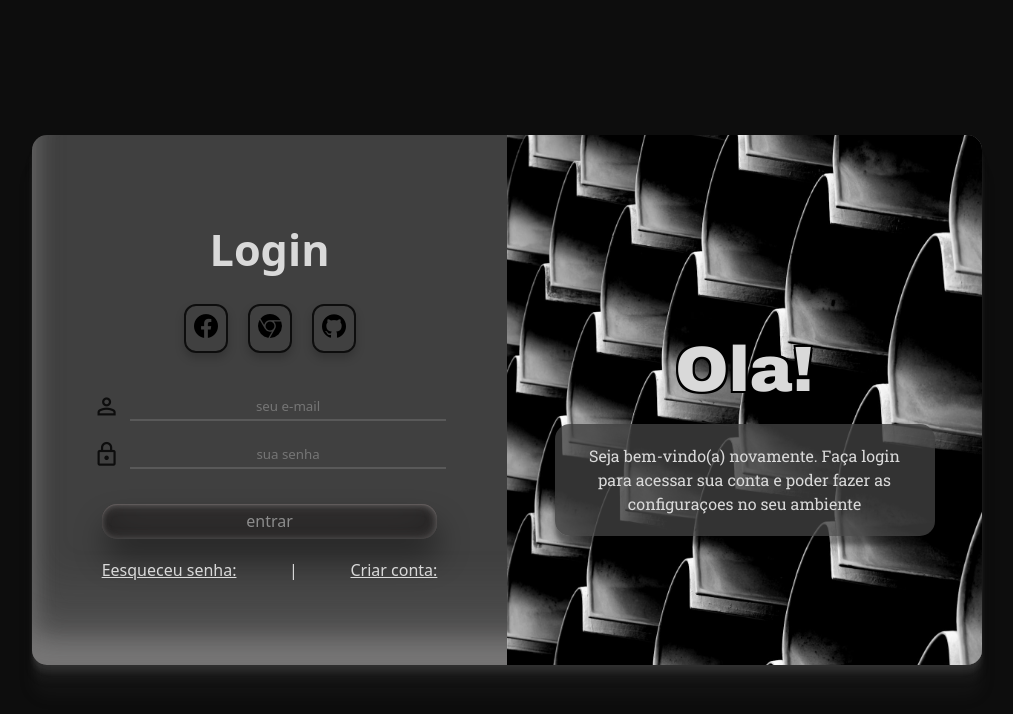
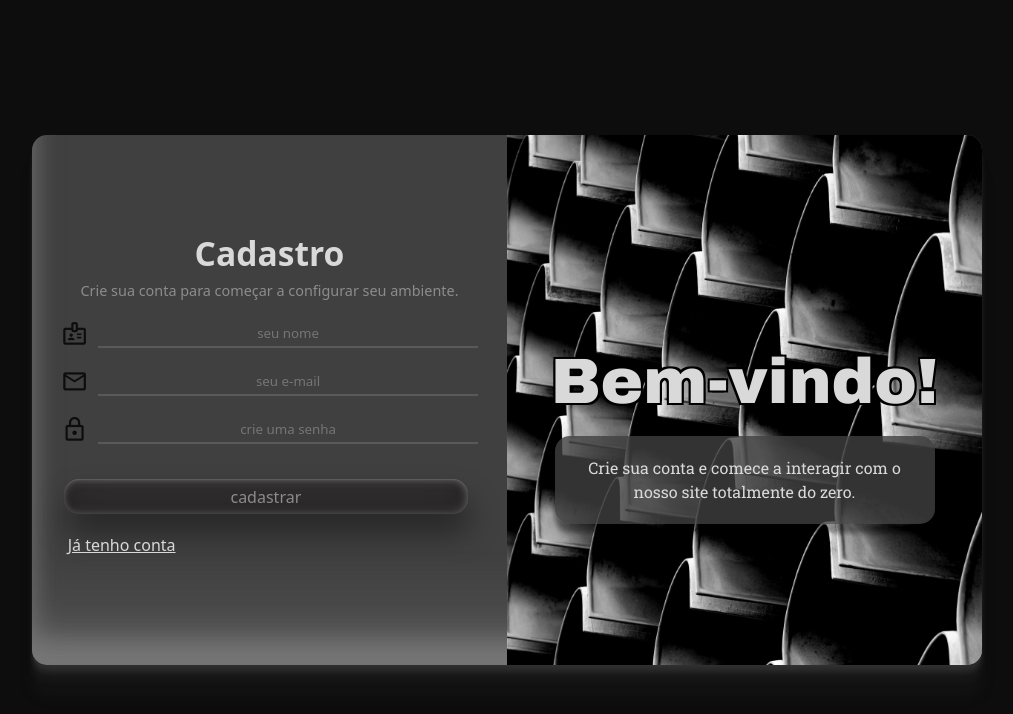
Before and after one commit to victor-silvadev/projeto-login, a plain HTML site: page index.html in a window 1280 px wide. Both pictures are taken after a click on the link "Criar conta:". Shown: the whole page, without its empty margins (133-1146 px from the left). Drawn offline with nearby package versions, Linux system fonts and the light colour scheme; a web font is replaced by a local one.

Commit message:
colocando um pouco de java script

```diff
--- a/index.html
+++ b/index.html
@@ -20,37 +20,63 @@
             </div>
 
             <div class="formulario">
+                <div class="bloco-login">
                     <h1>Login</h1>
-
                     <div class="redes-sociais">
                         <a href=""><img src="./imagens/facebook.png" alt="logo-facebook"></a>
                         <a href=""><img src="./imagens/google.png" alt="logo-google"></a>
                         <a href=""><img src="./imagens/github.png" alt="logo-github"></a>
                     </div>
-
                     <form action="login.php" method="post">
                         <div class="usuario">
                             <i class="material-symbols-outlined">Person</i>
                                 <input type="email" name="email" id="email" placeholder="seu e-mail" required  minlength="10">
                             <label for="email"></label>
                         </div>
-
                         <div class="usuario">
                             <i class="material-symbols-outlined">Lock</i>
                                 <input type="password" name="senha" id="senha" placeholder="sua senha" required minlength="8">
                             <label for="senha"></label>
                         </div>
+                        <input type="submit" value="entrar" class="btn"> <br>
+                        <div class="link">
+                            <a href="#" class="link1">Eesqueceu senha:</a>  <span> | </span>
+                            <a href="javascript:void(0)" class="link1" onclick="alternar()">Criar conta:</a>
+                        </div>
+                    </form>
+                </div>
 
-                    <input type="submit" value="entrar" class="btn"> <br>
+                <div id="bloco-cadastro" class="escondido">
+                        <h1>Cadastro</h1>
+                        <p>Crie sua conta para começar a configurar seu ambiente.</p>
+
+                    <form action="cadastro.php" method="post">
+                        <div class="usuario">
+                            <i class="material-symbols-outlined">Badge</i>
+                            <input type="text" name="nome" id="nome-cad" placeholder="seu nome">
+                        </div>
+
+                        <div class="usuario">
+                            <i class="material-symbols-outlined">Mail</i>
+                            <input type="email" name="email-cad" id="email-cad" placeholder="seu e-mail">
+                        </div>
+                        <div class="usuario">
+                            <i class="material-symbols-outlined">Lock</i>
+                            <input type="password" name="senha-cad" id="senha-cad" placeholder="crie uma senha">
+                        </div>
+
+                        <input type="submit" value="cadastrar" class="btn">
 
                         <div class="link">
-                        <a href="#" class="link1">Eesqueceu senha:</a>  <span> | </span>
-                        <a href="#" class="link1">Criar conta:</a>
+                            <a href="javascript:void(0)" class="link1" onclick="alternar()">Já tenho conta</a>
                         </div>
                     </form>
+                </div>
+
             </div>
         </section>
     </main>
 
+    <script src="script.js"></script>
 </body>
 </html>
--- /dev/null
+++ b/script.js
@@ -0,0 +1,63 @@
+function alternar() {
+    // 1. Pegamos os elementos (Login, Cadastro e a Seção principal)
+    const login = document.querySelector('.bloco-login');
+    const cadastro = document.getElementById('bloco-cadastro');
+    const secao = document.getElementById('login');
+
+    // 2. Verificamos se o Login está visível (se não tem a classe 'escondido')
+    if (!login.classList.contains('escondido')) {
+
+        // --- SAINDO DO LOGIN -> INDO PARA CADASTRO ---
+        login.classList.add('escondido'); // Inicia o fade-out do login
+
+        setTimeout(() => {
+            cadastro.classList.remove('escondido'); // Inicia o fade-in do cadastro
+            secao.classList.add('modo-cadastro');  // Inverte a imagem no PC
+        }, 500); // 500ms é o tempo exato que definimos no CSS
+
+    } else {
+
+        // --- SAINDO DO CADASTRO -> VOLTANDO PARA LOGIN ---
+        cadastro.classList.add('escondido'); // Inicia o fade-out do cadastro
+
+        setTimeout(() => {
+            login.classList.remove('escondido'); // Inicia o fade-in do login
+            secao.classList.remove('modo-cadastro'); // Volta a imagem no PC
+        }, 500);
+    }
+}
+
+function alternar() {
+    const login = document.querySelector('.bloco-login');
+    const cadastro = document.getElementById('bloco-cadastro');
+    const secao = document.getElementById('login');
+
+    // Seleciona os elementos da imagem
+    const titulo = document.querySelector('.imagem h1');
+    const texto = document.querySelector('.imagem .P p');
+
+    if (!login.classList.contains('escondido')) {
+        login.classList.add('escondido');
+
+        setTimeout(() => {
+            cadastro.classList.remove('escondido');
+            secao.classList.add('modo-cadastro');
+
+            // Muda o conteúdo para o modo cadastro
+            titulo.textContent = 'Bem-vindo!';
+            texto.textContent = 'Crie sua conta e comece a interagir com o nosso site totalmente do zero.';
+        }, 400);
+
+    } else {
+        cadastro.classList.add('escondido');
+
+        setTimeout(() => {
+            login.classList.remove('escondido');
+            secao.classList.remove('modo-cadastro');
+
+            // Restaura o conteúdo original
+            titulo.textContent = 'Ola!';
+            texto.textContent = 'Seja bem-vindo(a) novamente. Faça login para acessar sua conta e poder fazer as configuraçoes no seu ambiente';
+        }, 500);
+    }
+}
--- a/style.css
+++ b/style.css
@@ -93,6 +93,7 @@ div.imagem > h1 {
 section#login > .formulario {
     padding: 10px;
     display: block;
+    position: relative;
 }
 
 h1 {
@@ -200,3 +201,37 @@ form > input[type=submit]:hover {
     transform: scale(1.1);
     transition-duration: .5s;
 }
+
+/*============= MODO CADASTRO======================
+
+/* Localize este bloco no final do seu style.css */
+.bloco-login, #bloco-cadastro {
+    width: 100%;
+    /* Deixe a transição apenas para opacity na base */
+    transition: opacity 0.5s ease-in-out;
+    opacity: 1;
+    transform: none; /* Garante que não comece deslocado */
+}
+
+.escondido {
+    opacity: 0 !important;
+    pointer-events: none;
+    position: absolute;
+    top: 10px;
+    left: 0;
+    transform: none !important; /* Remove qualquer movimento vertical */
+}
+
+#bloco-cadastro h1 {
+    font-size: 2.1em;
+    text-align: center;
+    margin-bottom: 5px;
+}
+
+#bloco-cadastro p {
+    display: block !important; /* Força o parágrafo a aparecer no cadastro */
+    text-align: center;
+    font-size: 0.9em;
+    margin-bottom: 15px;
+    color: var(--cor04);
+}
--- a/stylePC.css
+++ b/stylePC.css
@@ -10,17 +10,42 @@
 }
 
 @media screen and (min-width: 988px) {
+    .bloco-login,
+    #bloco-cadastro {
+        margin-top: 20%;
+        position: absolute !important;
+        top: 0 !important;
+        left: 0 !important;
+        width: 100% !important;
+    }
+
+    .escondido {
+        position: absolute !important;
+        top: 0 !important;
+        left: 0 !important;
+        width: 100% !important;
+    }
+
+    .formulario {
+        position: relative !important;
+        height: 100% !important;
+        overflow: hidden !important;
+    }
+
     /* 1. Ajuste do Container Principal */
     section#login {
         width: 950px;
         height: 520px;
         display: flex;
-        flex-direction: row-reverse; /* Mantém a imagem na direita e form na esquerda */
+        flex-direction: row; /* Fixado em row para o deslizamento funcionar */
         align-items: center;
         overflow: hidden;
+        position: relative;
+        /* Transição elástica para um movimento mais orgânico */
+        transition: all 0.8s cubic-bezier(0.68, -0.55, 0.265, 1.55);
     }
 
-    /* 2. Lado da Imagem */
+    /* 2. Lado da Imagem (Originalmente à esquerda no código, mas enviada para a direita) */
     section#login > div.imagem {
         background: var(--cor02) url(./imagens/em-pe.jpg);
         background-size: cover;
@@ -31,8 +56,40 @@
         flex-direction: column;
         justify-content: center;
         align-items: center;
+        z-index: 1;
+        /* Transição para o efeito de deslize */
+        transition: transform 0.8s ease-in-out;
     }
 
+    /* 3. Lado do Formulário (Originalmente à direita no código) */
+    section#login > .formulario {
+        width: 50%;
+        padding: 40px;
+        display: flex;
+        flex-direction: column;
+        justify-content: center;
+        z-index: 2;
+        /* Garantimos que no PC a transição considere o transform lateral */
+        transition: transform 0.8s cubic-bezier(0.68, -0.55, 0.265, 1.55), opacity 0.5s ease-in-out;
+    }
+
+    section#login > div.imagem {
+        /* ... suas configs de imagem ... */
+        transition: transform 0.8s cubic-bezier(0.68, -0.55, 0.265, 1.55);
+    }
+
+    /* --- A MÁGICA DO CRUZAMENTO --- */
+
+    /* Quando o JS adiciona 'modo-cadastro', eles trocam de base */
+    section#login.modo-cadastro > div.imagem {
+        transform: translateX(100%); /* Move a imagem para a direita */
+    }
+
+    section#login.modo-cadastro > .formulario {
+        transform: translateX(-100%); /* Move o formulário para a esquerda */
+    }
+
+    /* Configurações de conteúdo interno mantidas */
     div.imagem > h1 {
         color: var(--cor05);
         text-align: center;
@@ -44,13 +101,13 @@
     }
 
     .imagem > .P {
-        background-color: rgba(64, 64, 64, 0.8); /* Fundo semi-transparente para leitura */
+        background-color: rgba(64, 64, 64, 0.8);
         box-shadow: 0px 9px 5px rgba(0, 0, 0, 0.4);
         width: 80%;
         padding: 20px;
         border-radius: 15px;
         margin: 0 auto;
-        position: static; /* Remove deslocamentos manuais */
+        position: static;
     }
 
     div.imagem .P > p {
@@ -60,13 +117,10 @@
         line-height: 1.5em;
     }
 
-    /* 3. Lado do Formulário */
-    section#login > .formulario {
-        width: 50%;
-        padding: 40px;
-        display: flex;
-        flex-direction: column;
-        justify-content: center;
+    /* Ajuste para os blocos não ficarem absolute no PC */
+    .bloco-login:not(.escondido),
+    #bloco-cadastro:not(.escondido) {
+        transform: none !important;
     }
 
     .formulario > h1 {
@@ -80,7 +134,6 @@
         width: 100%;
     }
 
-    /* 4. Inputs e Ícones */
     form > div.usuario {
         margin: 20px 0;
         display: flex;
@@ -89,24 +142,22 @@
     }
 
     div.usuario > i {
-        top: 0; /* Alinha o ícone verticalmente no centro */
+        top: 0;
         margin-right: 10px;
     }
 
     div.usuario > input {
         width: 80%;
-        margin-left: 0; /* Remove o margin que desalinhava no mobile */
+        margin-left: 0;
     }
 
-    /* 5. Botão Entrar */
     form > input[type=submit] {
         width: 85%;
-        margin-left: 0;
+        margin-left: 32px;
         margin-top: 15px;
         cursor: pointer;
     }
 
-    /* 6. Redes Sociais */
     .redes-sociais {
         display: flex;
         justify-content: center;
@@ -128,7 +179,6 @@
         background-color: var(--cor03);
     }
 
-    /* 7. Links de rodapé do form */
     form > .link {
         width: 85%;
         margin: 20px auto 0 auto;
```
Lines whose indentation alone changed are shown as unchanged.
